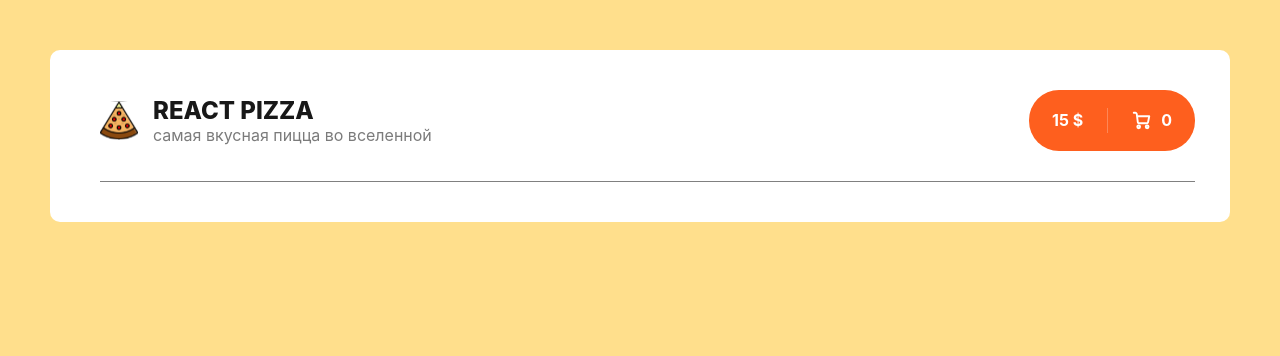
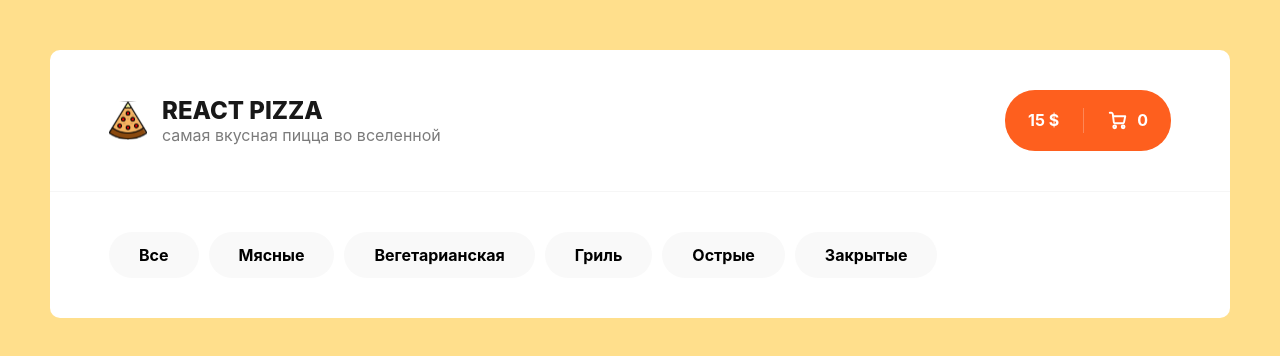
Before and after one commit to Alex-od-ua/pizza_app, a React (Create React App) app: page /pizza_app/cart in a window 1280 px wide. Shown: the top 356 px of the page. Built offline with nearby package versions, Linux system fonts and the light colour scheme; the HTML template or start-up script is replaced by a standard one.

Commit message:
add categories, sort, update header, container

```diff
--- /dev/null
+++ b/src/components/Categories/Categories.jsx
@@ -0,0 +1,32 @@
+import styles from './Categories.module.css';
+
+const categories = [
+  'Все',
+  'Мясные',
+  'Вегетарианская',
+  'Гриль',
+  'Острые',
+  'Закрытые',
+];
+
+export const Categories = ({ value, onChangeCategory }) => {
+  return (
+    <div className={styles.categories}>
+      <ul className={styles.categories_list}>
+        {categories.map((categoryName, index) => (
+          <li
+            key={index}
+            // onClick={() => onChangeCategory(index)}
+            className={styles.categories_item}
+            // className={
+            //   (styles.categories_item,
+            //   value === index ? styles.categories_active : '')
+            // }
+          >
+            {categoryName}
+          </li>
+        ))}
+      </ul>
+    </div>
+  );
+};
--- /dev/null
+++ b/src/components/Categories/Categories.module.css
@@ -0,0 +1,34 @@
+.categories {
+  display: flex;
+  align-items: center;
+  justify-content: space-between;
+}
+
+.categories_list {
+  display: flex;
+}
+
+.categories_item {
+  background-color: #f9f9f9;
+  padding: 13px 30px;
+  border-radius: 30px;
+  margin-right: 10px;
+  font-weight: bold;
+  cursor: pointer;
+  transition: background-color 0.1s ease-in-out;
+}
+
+.categories_item:hover {
+  background-color: #282828;
+  color: #f9f9f9;
+}
+
+.categories_item:active {
+  background-color: #282828;
+  color: #f9f9f9;
+}
+
+.categories_active {
+  background-color: #282828;
+  color: #f9f9f9;
+}
--- a/src/components/Container/Container.jsx
+++ b/src/components/Container/Container.jsx
@@ -3,7 +3,7 @@ import PropTypes from 'prop-types';
 import css from './Container.module.css';
 
 export const Container = ({ children }) => {
-  return <section className={css.container}>{children}</section>;
+  return <div className={css.container}>{children}</div>;
 };
 
 Container.propTypes = {
--- a/src/components/Container/Container.module.css
+++ b/src/components/Container/Container.module.css
@@ -1,5 +1,6 @@
 .container {
-  width: 100%;
+  margin: 0 auto;
+  width: 90%;
   /* margin: 0 auto; */
   /* padding: 30px 15px; */
 
--- a/src/components/Header/Header.jsx
+++ b/src/components/Header/Header.jsx
@@ -1,3 +1,4 @@
+import { Container } from 'components/Container/Container';
 import logoSvg from '../../assets/images/logoSvg.svg';
 
 import styles from './Header.module.css';
@@ -6,7 +7,8 @@ import shoppingCart from '../../assets/images/shopping-cart.svg';
 export const Header = () => {
   return (
     <div className={styles.header}>
-      <div className={styles.container}>
+      <Container>
+        <div className={styles.header_item}>
           {/* <Link to="/"> */}
           <div className={styles.header_logo}>
             <img width="38" src={logoSvg} alt="Pizza logo" />
@@ -31,6 +33,7 @@ export const Header = () => {
             {/* )} */}
           </div>
         </div>
+      </Container>
     </div>
   );
 };
--- a/src/components/Header/Header.module.css
+++ b/src/components/Header/Header.module.css
@@ -1,9 +1,9 @@
 .header {
-  padding-bottom: 30px;
-  border-bottom: 1px solid gray;
+  padding: 40px 0;
+  border-bottom: 1px solid #f6f6f6;
 }
 
-.container {
+.header_item {
   display: flex;
   align-items: center;
   justify-content: space-between;
--- /dev/null
+++ b/src/components/Sort/Sort.jsx
@@ -0,0 +1,5 @@
+import styles from './Sort.module.css';
+
+export const Sort = () => {
+  return <></>;
+};
--- a/src/pages/HomePage/HomePage.jsx
+++ b/src/pages/HomePage/HomePage.jsx
@@ -1,15 +1,19 @@
 import { Container } from 'components/Container/Container';
 import { Header } from 'components/Header/Header';
+import { Categories } from 'components/Categories/Categories';
 // import { Button } from 'components/Button/Button';
 
 import styles from './HomePage.module.css';
 
 export const HomePage = () => {
   return (
-    <Container>
-      <div className={styles.wrapper}>
-        <Header />
+    <div className={styles.wrapper}>
+      <Header />
+      <div className={styles.content}>
+        <Container>
+          <Categories />
+        </Container>
       </div>
-    </Container>
+    </div>
   );
 };
--- a/src/pages/HomePage/HomePage.module.css
+++ b/src/pages/HomePage/HomePage.module.css
@@ -5,10 +5,14 @@
   margin: 50px auto;
   border-radius: 10px;
   max-width: 1400px;
-  padding: 40px 35px 40px 50px;
+  /* padding: 40px 35px 40px 50px; */
 
   @media (max-width: 645px) {
     width: calc(100vw - 30px);
     margin-top: 15px;
   }
 }
+
+.content {
+  padding: 40px 0;
+}
```
Also changed, not shown: src/hooks/useDebounce.js (added, +19 -0 lines), src/components/Sort/Sort.module.css (added). Lines whose indentation alone changed are shown as unchanged.
